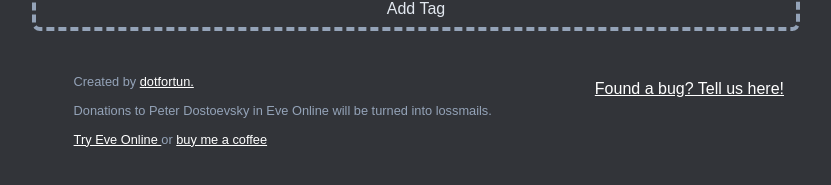
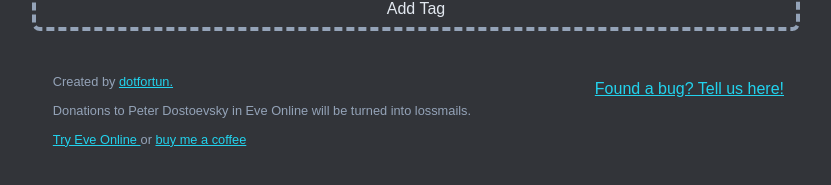
Before and after one commit to dotfortun/tag-maker, a Vue app: page / in a window 1280 px wide. Shown: the part 1041-1226 px from the top of the page, without its empty margins (224-1055 px from the left). Built offline with nearby package versions, Linux system fonts and the light colour scheme; a web font is replaced by a local one.

Commit message:
Gotta pump up those contributions.  Also: fixed style issue.

```diff
--- a/src/views/HomeView.vue
+++ b/src/views/HomeView.vue
@@ -126,4 +126,12 @@ footer {
   @apply flex flex-row content-center justify-between p-4 text-slate-400;
   @apply max-lg:flex-col max-lg:items-center max-lg:text-center;
 }
+
+footer a {
+  @apply text-cyan-400 decoration-solid;
+}
+
+footer ul {
+  @apply pl-0;
+}
 </style>
```
